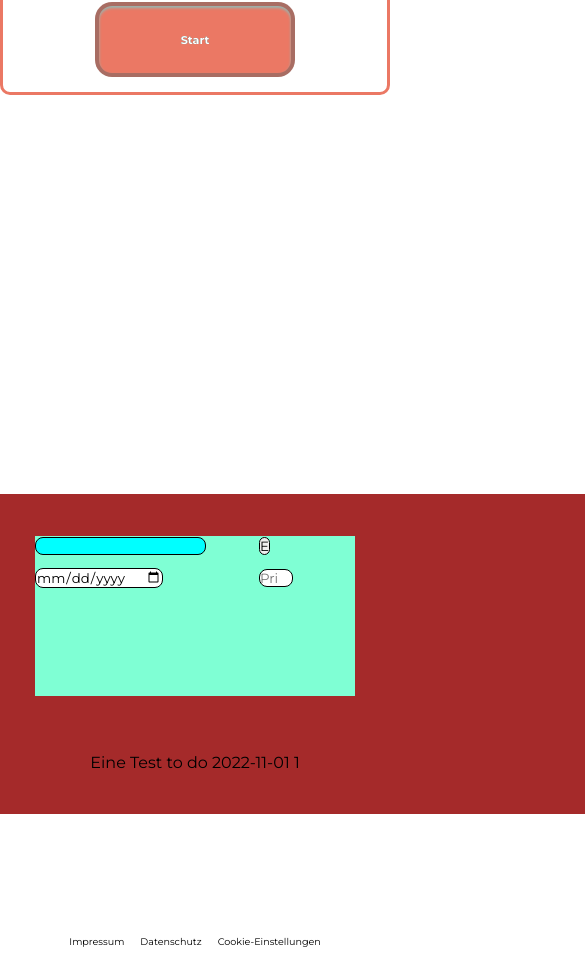
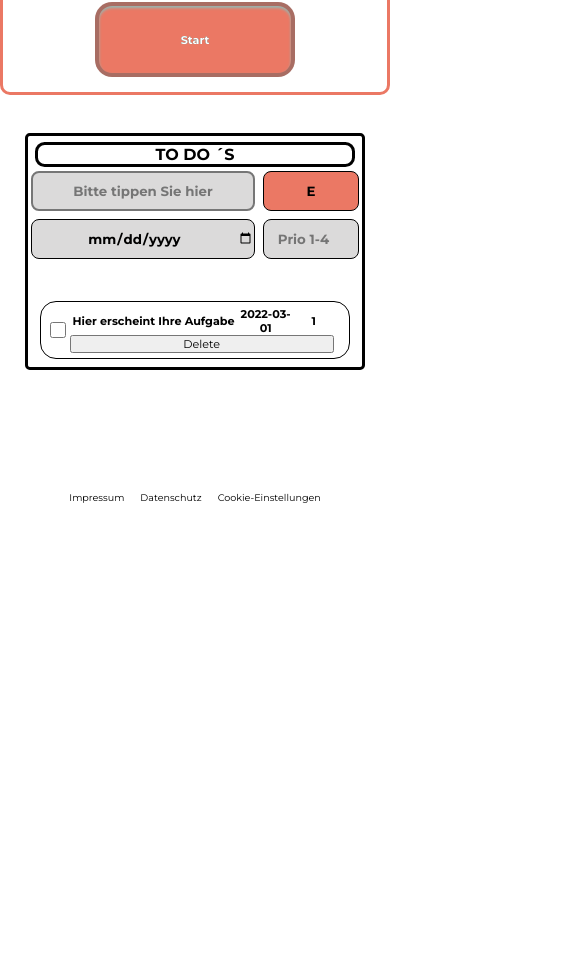
Before and after one commit to devmakesmarter/portfoliowebsite, a React (Create React App) app: page / in a window 390 px wide. Shown: the part 1380-2335 px from the top of the page, 585 px wide, since content can reach past the window. After the commit the page ends 1891 px from the top, so only its background shows below. Built offline with nearby package versions, Linux system fonts and the light colour scheme.

Commit message:
Todo mobile responsive

```diff
--- a/src/Components/App.js
+++ b/src/Components/App.js
@@ -32,7 +32,7 @@ function App() {
     <SkillsComponent/>
     <Uebermich/>
     <Quizapp/>
-<br></br><br></br><br></br><br></br><br></br><br></br><br></br><br></br><br></br><br></br><br></br><br></br><br></br><br></br><br></br><br></br><br></br><br></br><br></br><br></br><br></br>
+<br></br><br></br>
     <ToDo/><br></br><br></br><br></br><br></br><br></br><br></br>
     <Footer/>
     <Switch>
--- a/src/Components/ToDo/Components/AllTasks.css
+++ b/src/Components/ToDo/Components/AllTasks.css
@@ -0,0 +1,121 @@
+* {
+    box-sizing: border-box;
+    margin: 0;
+    padding: 0;
+    font-family: 'Montserrat', sans-serif;
+}
+
+.containerfortheoutput {
+    width: 100%;
+}
+
+.parentfortheoutput {
+    display: grid;
+    grid-template-columns: 3rem 23rem 7rem 5rem;
+    grid-template-rows: auto auto;
+    grid-template-areas: "topleftleftleftleft topleftleftleft topleftleft topleft " "topleftleftleftleft down down down";
+    border: 0.1rem;
+    border-style: solid;
+    border-radius: 1rem;
+    margin: 0.5rem;
+    padding: 0.3rem;
+}
+
+.containerforcheckbox {
+    grid-area: topleftleftleftleft;
+    display: flex;
+    justify-content: center;
+    align-items: center;
+}
+
+.checkbox {
+    width: 2rem;
+    height: 2rem;
+}
+
+.checkbox:checked {
+    width: 1rem;
+    height: 1rem;
+}
+
+.containerfortheoutputtext {
+    grid-area: topleftleftleft;
+    display: flex;
+    justify-content: center;
+    align-items: center;
+    font-weight: bold;
+}
+
+.containerfortheoutputdate {
+    grid-area: topleftleft;
+    display: flex;
+    justify-content: center;
+    align-items: center;
+    font-weight: bold;
+}
+
+.containerfortheoutputprio {
+    grid-area: topleft;
+    display: flex;
+    justify-content: center;
+    align-items: center;
+    font-weight: bold;
+}
+
+.buttonfordelete {
+    grid-area: down;
+}
+
+@media only screen and (max-width: 800px) {
+    .parentfortheoutput {
+        display: grid;
+        grid-template-columns: 1.5rem 10.5rem 3.5rem 2.5rem;
+        grid-template-rows: auto auto;
+        grid-template-areas: "topleftleftleftleft topleftleftleft topleftleft topleft " "topleftleftleftleft down down down";
+        border: 0.1rem;
+        border-style: solid;
+        border-radius: 1rem;
+        margin: 0.3rem;
+        padding: 0.3rem;
+    }
+    .containerforcheckbox {
+        grid-area: topleftleftleftleft;
+        display: flex;
+        justify-content: center;
+        align-items: center;
+    }
+    .checkbox {
+        width: 1rem;
+        height: 1rem;
+    }
+    .checkbox:checked {
+        width: 1rem;
+        height: 1rem;
+    }
+    .containerfortheoutputtext {
+        grid-area: topleftleftleft;
+        display: flex;
+        justify-content: center;
+        align-items: center;
+        font-size: 0.7rem;
+    }
+    .containerfortheoutputdate {
+        grid-area: topleftleft;
+        display: flex;
+        justify-content: center;
+        align-items: center;
+        font-size: 0.7rem;
+        text-align: center;
+    }
+    .containerfortheoutputprio {
+        grid-area: topleft;
+        display: flex;
+        justify-content: center;
+        align-items: center;
+        font-size: 0.7rem;
+    }
+    .buttonfordelete {
+        grid-area: down;
+        font-size: 0.7rem;
+    }
+}
--- a/src/Components/ToDo/Components/AllTasks.js
+++ b/src/Components/ToDo/Components/AllTasks.js
@@ -4,11 +4,33 @@ import "../Components/AllTasks.css";
 export const AllTasks = ({ allInput, handleDelete }) => {
 
 
-        return ( <div>
-                <div>{allInput?.map((prev, key) => {
-                            return <div onClick={handleDelete}id={prev?.id} key={key}> {prev?.notiz} {prev.date} {prev.prio} </div>})}</div>
-                       </div> )
+        return (
+
+                <>
+                <div className="containerfortheoutput">{allInput?.map((prev, key) => {
+
+                        return (
+
+
+                                <div key={key} className="parentfortheoutput" >
+                                <div className="containerforcheckbox" >   <input className="checkbox" type="checkbox"></input> </div>
+                                <div className="containerfortheoutputtext" >{prev?.notiz}</div>
+                                <div className="containerfortheoutputdate" >{prev?.date} </div>
+                                <div className="containerfortheoutputprio" > {prev?.prio} </div>
+                                <button className="buttonfordelete" onClick={handleDelete} id={prev.id} key={key} > Delete </button>
+                                </div>
+
+                                )
+
+
+
+                           })}
+
+                </div>
+                       </> )
 
                     }
 
                     export default AllTasks;
+
+                    // <div onClick={handleDelete}id={prev?.id} key={key}> {prev?.notiz} {prev.date} {prev.prio} </div>})}
--- a/src/Components/ToDo/ToDo.css
+++ b/src/Components/ToDo/ToDo.css
@@ -13,7 +13,6 @@ html {
     display: flex;
     justify-content: center;
     align-items: center;
-    background-color: black;
 }
 
 .containercontainercontainer {
@@ -21,67 +20,209 @@ html {
     justify-content: center;
     align-items: center;
     flex-direction: column;
-    background-color: brown;
-    min-width: 50rem;
-    min-height: 20rem;
     padding: 1rem;
+    border: 0.2rem;
+    border-style: solid;
+    border-radius: 0.3rem;
+}
+
+.containerforheadline {
+    display: flex;
+    justify-content: center;
+    align-items: center;
+    margin: 0.5rem;
+    border: 0.5rem;
+    border-style: solid;
+    border-color: black;
+    border-radius: 0.6rem;
+    width: 40rem;
+}
+
+.containerforheadline h1 {
+    font-size: 2rem;
 }
 
 .containerfortheinputsection {
     display: flex;
     justify-content: center;
     align-items: center;
-    background-color: bisque;
-    min-height: 10rem;
 }
 
 .formfortheinputsection {
-    background-color: aquamarine;
     display: grid;
-    grid-template-columns: 14rem 6rem;
-    grid-template-rows: 2rem 2rem;
+    gap: 0.5rem;
+    grid-template-columns: 28rem 12rem;
+    grid-template-rows: auto auto;
     grid-template-areas: "topleft topright" "bottomleft bottomright";
-    min-width: 20rem;
-    min-height: 10rem;
 }
 
 .containerforinputtext {
     grid-area: topleft;
+    width: 28rem;
+    height: 5rem;
 }
 
 .inputfieldtext {
-    border: 0.1rem;
     border-style: solid;
     border-radius: 0.5rem;
-    background-color: aqua;
+    background-color: rgba(184, 181, 181, 0.5);
+    width: 28rem;
+    height: 5rem;
+    text-align: center;
+    font-weight: bold;
 }
 
 .containerfordate {
     grid-area: bottomleft;
+    width: 28rem;
+    height: 5rem;
 }
 
 .inputfielddate {
     border: 0.1rem;
     border-style: solid;
     border-radius: 0.5rem;
+    width: 28rem;
+    height: 5rem;
+    text-align: center;
+    background-color: rgba(184, 181, 181, 0.5);
+    font-weight: bold;
 }
 
 .containerfornumber {
     grid-area: bottomright;
+    width: 12rem;
+    height: 5rem;
 }
 
 .inputfieldnumber {
+    background-color: rgba(184, 181, 181, 0.5);
     border: 0.1rem;
     border-style: solid;
     border-radius: 0.5rem;
+    width: 12rem;
+    height: 5rem;
+    text-align: center;
+    font-weight: bold;
 }
 
 .containerforsubmit {
     grid-area: topright;
+    width: 12rem;
+    height: 5rem;
 }
 
 .buttonforsubmit {
+    background-color: #eb7864;
     border: 0.1rem;
     border-style: solid;
     border-radius: 0.5rem;
+    width: 12rem;
+    height: 5rem;
+    font-weight: bold;
 }
+
+.containerfortheoutputsection {
+    display: flex;
+    justify-content: center;
+    align-items: center;
+    width: 40rem;
+}
+
+@media only screen and (max-width: 800px) {
+    .containercontainercontainer {
+        display: flex;
+        justify-content: center;
+        align-items: center;
+        flex-direction: column;
+        padding: 0.2rem;
+        border: 0.2rem;
+        border-style: solid;
+        border-radius: 0.3rem;
+    }
+    .containerforheadline {
+        display: flex;
+        justify-content: center;
+        align-items: center;
+        margin: 0.2rem;
+        border: 0.2rem;
+        border-style: solid;
+        border-color: black;
+        border-radius: 0.6rem;
+        width: 20rem;
+    }
+    .containerforheadline h1 {
+        font-size: 1rem;
+    }
+    .formfortheinputsection {
+        display: grid;
+        gap: 0.5rem;
+        grid-template-columns: 14rem 6rem;
+        grid-template-rows: auto auto;
+        grid-template-areas: "topleft topright" "bottomleft bottomright";
+    }
+    .containerforinputtext {
+        grid-area: topleft;
+        width: 14rem;
+        height: 2.5rem;
+    }
+    .inputfieldtext {
+        border-style: solid;
+        border-radius: 0.5rem;
+        background-color: rgba(184, 181, 181, 0.5);
+        width: 14rem;
+        height: 2.5rem;
+        text-align: center;
+        font-weight: bold;
+    }
+    .containerfordate {
+        grid-area: bottomleft;
+        width: 14rem;
+        height: 2.5rem;
+    }
+    .inputfielddate {
+        border: 0.1rem;
+        border-style: solid;
+        border-radius: 0.5rem;
+        width: 14rem;
+        height: 2.5rem;
+        text-align: center;
+        background-color: rgba(184, 181, 181, 0.5);
+        font-weight: bold;
+    }
+    .containerfornumber {
+        grid-area: bottomright;
+        width: 6rem;
+        height: 2.5rem;
+    }
+    .inputfieldnumber {
+        background-color: rgba(184, 181, 181, 0.5);
+        border: 0.1rem;
+        border-style: solid;
+        border-radius: 0.5rem;
+        width: 6rem;
+        height: 2.5rem;
+        text-align: center;
+        font-weight: bold;
+    }
+    .containerforsubmit {
+        grid-area: topright;
+        width: 6rem;
+        height: 2.5rem;
+    }
+    .buttonforsubmit {
+        background-color: #eb7864;
+        border: 0.1rem;
+        border-style: solid;
+        border-radius: 0.5rem;
+        width: 6rem;
+        height: 2.5rem;
+        font-weight: bold;
+    }
+    .containerfortheoutputsection {
+        display: flex;
+        justify-content: center;
+        align-items: center;
+        width: 20rem;
+    }
+}
--- a/src/Components/ToDo/ToDo.js
+++ b/src/Components/ToDo/ToDo.js
@@ -2,10 +2,11 @@ import React, {useState} from 'react';
 import "../ToDo/ToDo.css";
 import {AllTasks} from "../ToDo/Components/AllTasks";
 export const ToDo = () => {
+    ///
 
     const [inputValue, setInputValue] = useState("");
 
-    const [allInput, setAllInput] = useState([{notiz: "Eine Test to do", id: 464646545646, date:"2022-11-01", prio:1}])
+    const [allInput, setAllInput] = useState([{notiz:"Hier erscheint Ihre Aufgabe",id:151651321531, date:"2022-03-01", prio:1 }])
     const [date, setDate] = useState("");  // Diese Variable greift das Datum der Aufgabe ab. In der Form ist das Datum als required deklariert. Somit soll verhindert werden, dass beim rendern kein Wert vorhanden ist und es bricht
     const [prio, setPrio] = useState("");// Diese Variable greift die Prio der Aufgabe ab. In der Form ist das Datum als required deklariert. Somit soll verhindert werden, dass beim rendern kein Wert vorhanden ist und es bricht
 
@@ -38,6 +39,8 @@ export const ToDo = () => {
 
     const handleDelete = (e) => {
         const idnumber = parseInt(e.target.id);
+        console.log(e.target.id);
+
 
         setAllInput(allInput.filter(prev => prev.id != idnumber));
     }
@@ -50,10 +53,11 @@ export const ToDo = () => {
     <>
         <div className="containercontainercontainercontainer" >
             <div className="containercontainercontainer">
+                <div className="containerforheadline"><h1> TO DO ´S</h1></div>
                 <div className="containerfortheinputsection" >
                     <form className="formfortheinputsection" onSubmit={handleSubmit}>
                         <div className="containerforinputtext">
-                            <input className="inputfieldtext" onChange={getInputValue} type="text" value={inputValue} id="gh"  name="te" required ></input>
+                            <input className="inputfieldtext" onChange={getInputValue} type="text" value={inputValue} placeholder="Bitte tippen Sie hier" required ></input>
                         </div>
                         <div className="containerfordate">
                             <input className="inputfielddate"  onChange={getDate}  type="date" value={date}  required   ></input>
@@ -66,7 +70,7 @@ export const ToDo = () => {
                         </div>
                     </form>
                     </div>
-                    <br></br><br></br><br></br>
+                    <br></br><br></br>
                 <div className="containerfortheoutputsection">
                 <AllTasks allInput={allInput} handleDelete={handleDelete}   />
 
```
